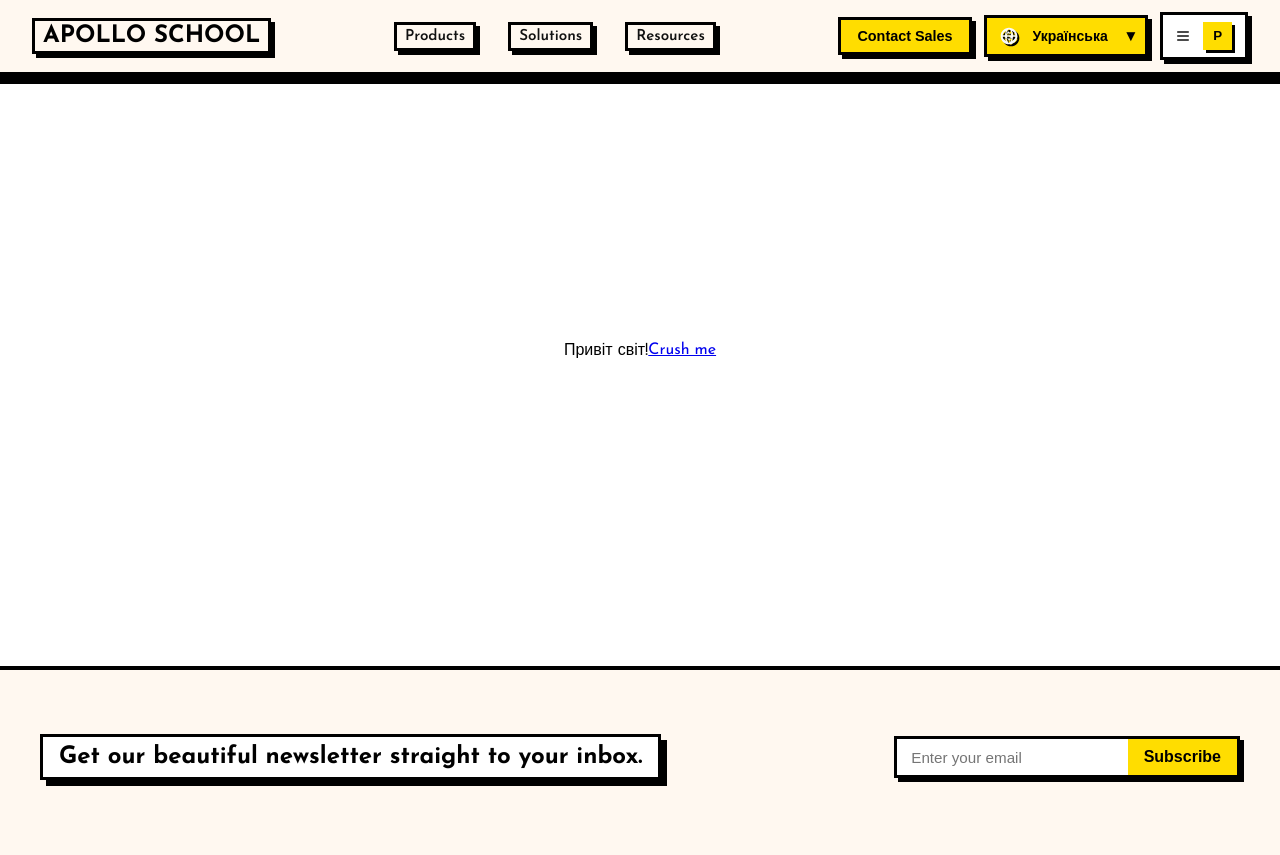
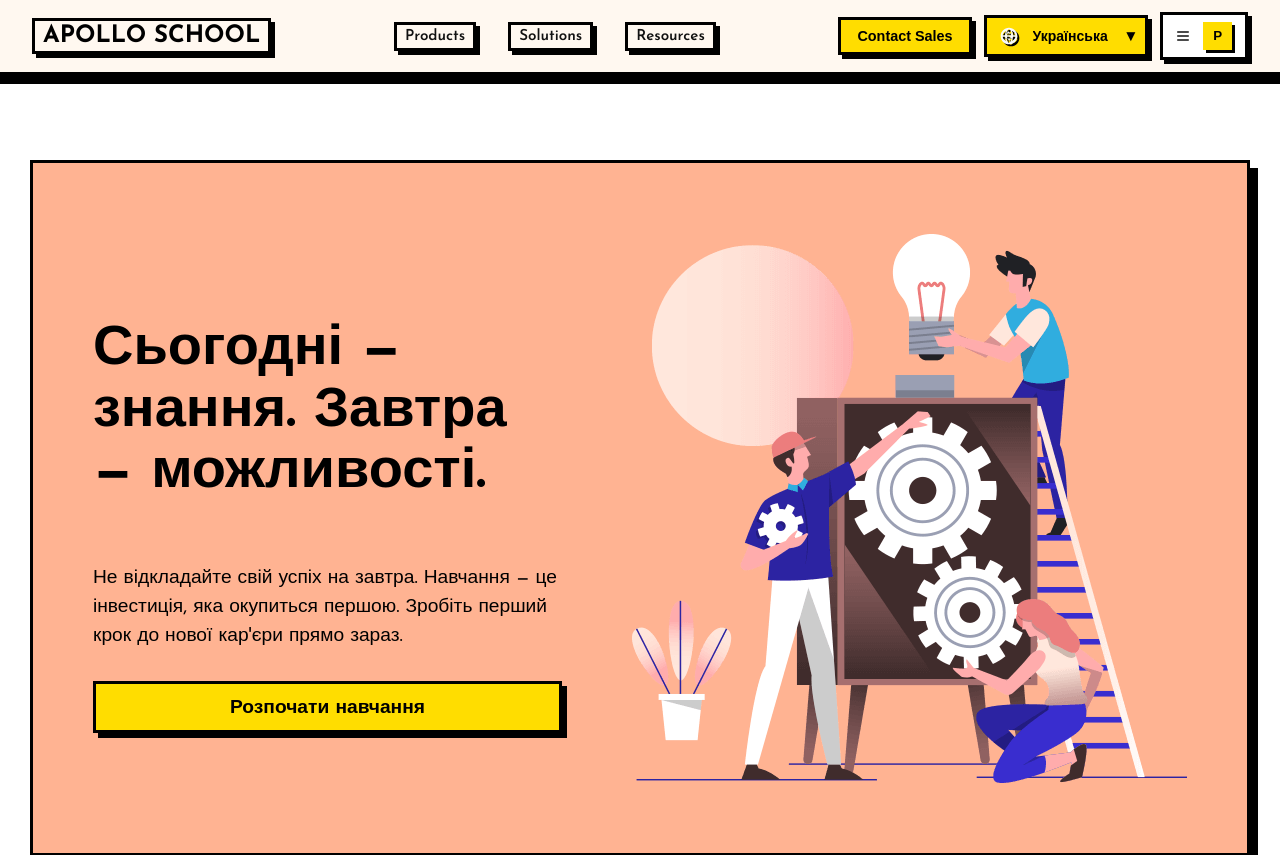
Before and after one commit to lalkazaurus/educational-platform, a React (Vite) app in the folder client/: page / in a window 1280 px wide. Shown: the top 855 px of the page. Built offline with nearby package versions, Linux system fonts and the light colour scheme; a web font is replaced by a local one.

Commit message:
Main page improvements

```diff
--- a/client/src/pages/Main/Main.module.css
+++ b/client/src/pages/Main/Main.module.css
@@ -1,4 +1,126 @@
-.container {
+.mainWrapper {
     max-width: 100%;
     min-height: 60vh;
+    display: flex;
+    justify-content: center;
+    align-items: center;
+    padding-top: 6rem;
+    padding-bottom: 50px;
 }
+
+.main {
+    max-width: 1200px;
+    width: 90%;
+    margin: 50px auto;
+    background-color: rgb(255, 179, 146);
+    display: flex;
+    gap: 40px;
+    padding: 60px;
+    box-shadow: 8px 8px 0px black;
+    border: 3px solid black;
+    align-items: center;
+    opacity: 0;
+    transform: translateY(20px);
+    animation: fadeInSlideUp 0.6s ease-out forwards 0.2s;
+}
+
+.info {
+    display: flex;
+    flex-direction: column;
+    justify-content: center;
+    flex: 1;
+}
+
+.info > h1 {
+    font-size: 3.5rem;
+    line-height: 1.1;
+    margin-bottom: 30px;
+    font-weight: 800;
+}
+
+.linkBlock {
+    display: flex;
+    flex-direction: column;
+    font-size: 1.2rem;
+    gap: 30px;
+    margin-top: 30px;
+}
+
+.linkBlock > span {
+    line-height: 1.5;
+}
+
+.linkBlock > a {
+    display: block;
+    text-decoration: none;
+    border: 3px solid black;
+    box-shadow: 5px 5px black;
+    min-width: 250px;
+    text-align: center;
+    padding: 12px 25px;
+    background-color: #ffdd00;
+    color: black;
+    font-weight: 700;
+    font-size: 1.2rem;
+    cursor: pointer;
+    transition: transform 0.2s ease-out, box-shadow 0.2s ease-out;
+}
+
+.linkBlock > a:hover {
+    transform: translate(-5px, -5px);
+    box-shadow: 10px 10px black;
+}
+
+.main img {
+    max-width: 100%;
+    height: auto;
+    display: block;
+    flex: 1;
+    transition: transform 0.3s ease-out;
+}
+
+.main img:hover {
+    transform: rotate(1deg) scale(1.01);
+}
+
+@media (max-width: 1024px) {
+    .main {
+        flex-direction: column;
+        width: 95%;
+        padding: 40px;
+    }
+
+    .info > h1 {
+        font-size: 2.5rem;
+    }
+
+    .linkBlock > a {
+        width: 100%;
+    }
+}
+
+@media (max-width: 600px) {
+    .main {
+        padding: 25px;
+        margin: 30px auto;
+    }
+
+    .info > h1 {
+        font-size: 2rem;
+    }
+
+    .linkBlock {
+        font-size: 1rem;
+    }
+}
+
+@keyframes fadeInSlideUp {
+    0% {
+        opacity: 0;
+        transform: translateY(20px);
+    }
+    100% {
+        opacity: 1;
+        transform: translateY(0);
+    }
+}
--- a/client/src/pages/Main/Main.tsx
+++ b/client/src/pages/Main/Main.tsx
@@ -6,7 +6,17 @@ export default function Main() {
     const { t } = useTranslation()
 
     return <div className="container">
-        <p>{t("hello_world")}</p>
-        <Link to={"/ewefw"}>Crush me</Link>
+        <div className={styles.main}>
+            <div className={styles.info}>
+                <h1>Сьогодні — знання. Завтра — можливості.</h1>
+                <div className={styles.linkBlock}>
+                    <span>Не відкладайте свій успіх на завтра. Навчання — це інвестиція, яка окупиться першою. Зробіть перший крок до нової кар'єри прямо зараз.</span>
+                    <Link to={"/subjects"}>Розпочати навчання</Link>
+                </div>
+            </div>
+            <div>
+                <img src="/main-humans.png"/>
+            </div>
+        </div>
     </div>
 }
```
Also changed, not shown: client/public/main-humans.png (added).
